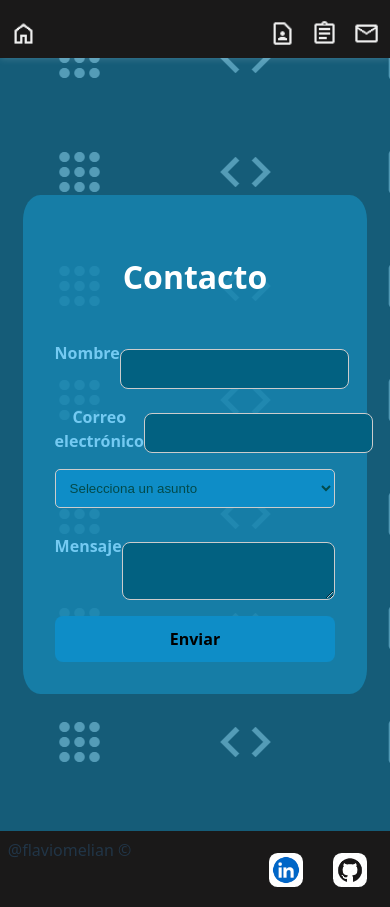
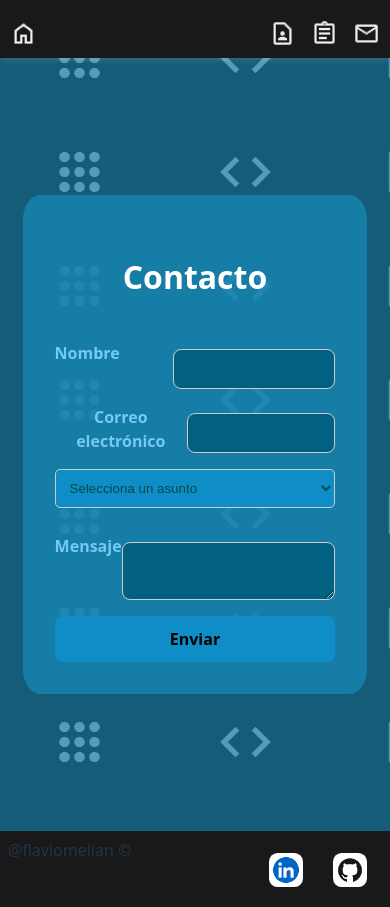
Before and after one commit to flaviomelian/flaviomelian-portfolio, a React (Vite) app in the folder frontend/: page /contacto in a window 390 px wide. Built offline with nearby package versions, Linux system fonts and the light colour scheme.

Commit message:
arreglos

```diff
--- a/frontend/src/Pages/Contact/Contact.css
+++ b/frontend/src/Pages/Contact/Contact.css
@@ -90,4 +90,7 @@
 
 @media screen and (max-width: 426px) {
     .contacto { padding: 35% 2%; }
+    input {
+        width: 50%;
+    }
 }
```
